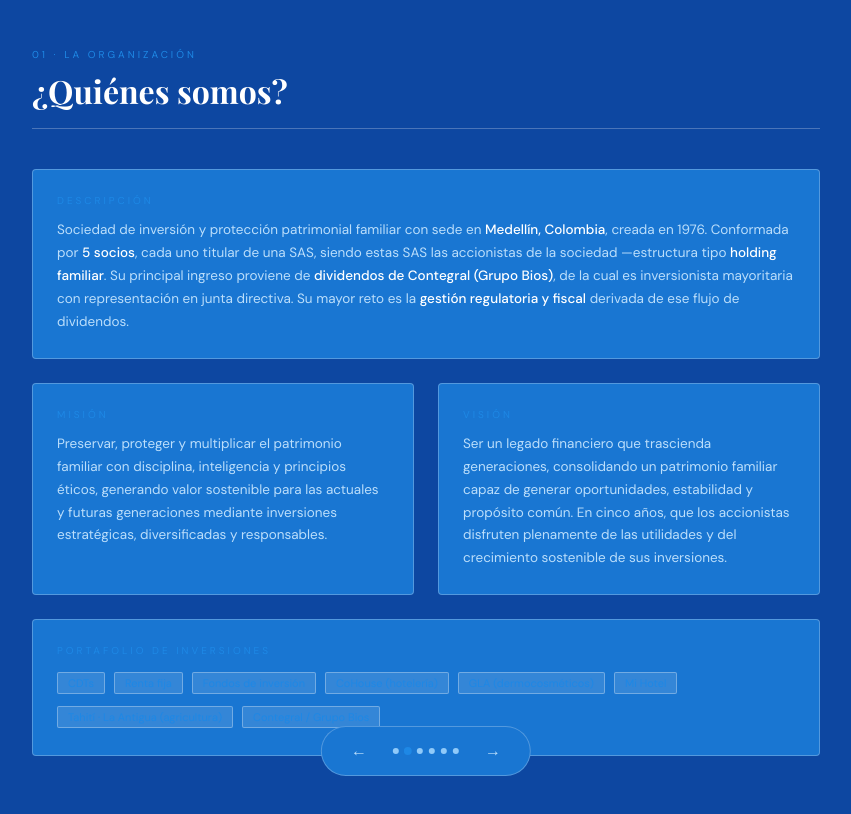
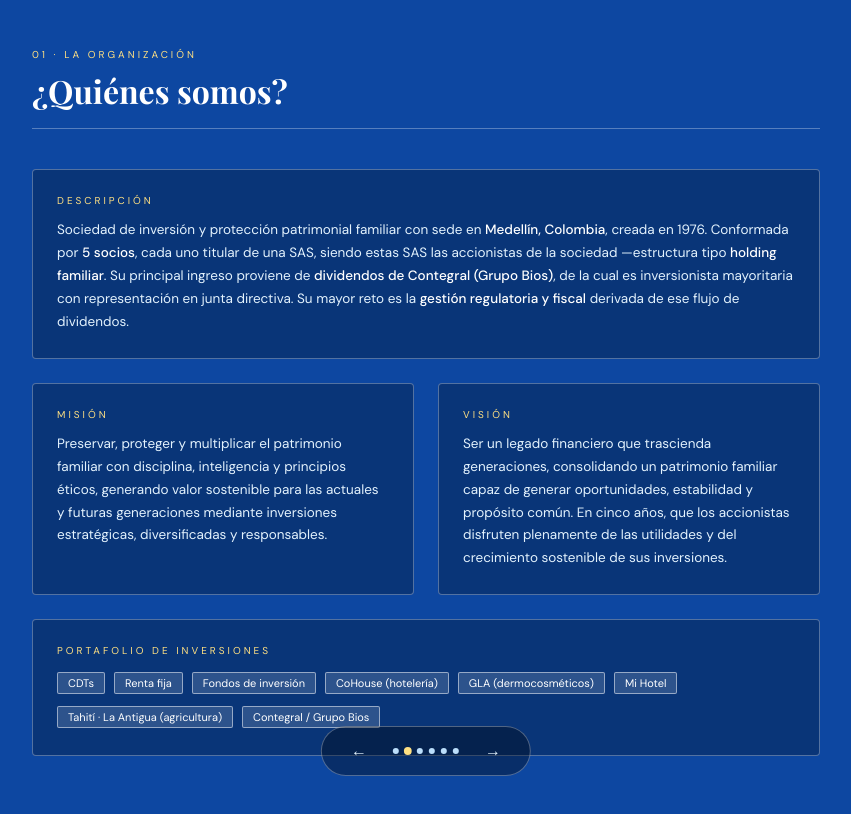
Before and after one commit to javiertb416-lang/inversiones-mesa, a plain HTML site: page index.html in a window 1280 px wide. Both pictures are taken after a click on the button 622 px from the left and 750 px from the top of the page. Shown: the whole page, without its empty margins (214-1065 px from the left). Drawn offline with nearby package versions, Linux system fonts and the light colour scheme.

Commit message:
Corregir contrastes: texto blanco y amarillo sobre fondo azul

```diff
--- a/index.html
+++ b/index.html
@@ -9,21 +9,21 @@
   *, *::before, *::after { box-sizing: border-box; margin: 0; padding: 0; }
 
   :root {
-    --gold: #1565C0;
-    --gold-light: #1E88E5;
-    --gold-pale: #E3F2FD;
+    --gold: #FFFFFF;
+    --gold-light: #FFE082;
+    --gold-pale: #FFF9C4;
     --dark: #0D47A1;
     --dark-2: #1565C0;
     --dark-3: #1976D2;
     --dark-4: #1E88E5;
     --text-primary: #FFFFFF;
-    --text-secondary: #BBDEFB;
-    --text-muted: #90CAF9;
-    --accent-int: #00897B;
+    --text-secondary: #E3F2FD;
+    --text-muted: #BBDEFB;
+    --accent-int: #00BFA5;
     --accent-int-light: #B2DFDB;
-    --accent-ext: #E53935;
+    --accent-ext: #FF5252;
     --accent-ext-light: #FFCDD2;
-    --border: rgba(255,255,255,0.25);
+    --border: rgba(255,255,255,0.3);
     --serif: 'Playfair Display', Georgia, serif;
     --sans: 'DM Sans', sans-serif;
   }
@@ -70,7 +70,7 @@
     justify-content: center;
     align-items: flex-start;
     position: relative;
-    border-left: 2px solid var(--gold);
+    border-left: 2px solid #FFE082;
     padding-left: 3rem;
     margin-left: 1rem;
   }
@@ -120,7 +120,7 @@
     font-family: var(--serif);
     font-size: 8rem;
     font-weight: 700;
-    color: rgba(255,255,255,0.06);
+    color: rgba(255,255,255,0.08);
     line-height: 1;
     user-select: none;
   }
@@ -129,7 +129,7 @@
   .slide-header {
     margin-bottom: 2.5rem;
     padding-bottom: 1rem;
-    border-bottom: 1px solid var(--border);
+    border-bottom: 1px solid rgba(255,255,255,0.3);
   }
   .slide-number {
     font-size: 10px;
@@ -153,8 +153,8 @@
     flex: 1;
   }
   .org-card {
-    background: var(--dark-3);
-    border: 1px solid var(--border);
+    background: rgba(0,0,0,0.25);
+    border: 1px solid rgba(255,255,255,0.3);
     border-radius: 4px;
     padding: 1.5rem;
   }
@@ -174,9 +174,9 @@
   .org-card-text strong { color: var(--text-primary); font-weight: 500; }
   .org-pill {
     display: inline-block;
-    background: rgba(255,255,255,0.12);
-    border: 1px solid rgba(255,255,255,0.3);
-    color: var(--gold-light);
+    background: rgba(255,255,255,0.15);
+    border: 1px solid rgba(255,255,255,0.5);
+    color: #FFFFFF;
     font-size: 11px;
     padding: 3px 10px;
     border-radius: 2px;
@@ -194,7 +194,7 @@
     border-radius: 4px;
     padding: 1.25rem;
     border-left: 3px solid;
-    background: var(--dark-3);
+    background: rgba(0,0,0,0.25);
   }
   .stk-card.interno { border-color: var(--accent-int); }
   .stk-card.externo { border-color: var(--accent-ext); }
@@ -273,7 +273,7 @@
     align-items: center;
     justify-content: center;
     text-align: center;
-    background: var(--dark-2);
+    background: rgba(0,0,0,0.4);
     position: relative;
     z-index: 2;
   }
@@ -375,7 +375,7 @@
   }
   .ae-triada span { color: var(--gold-light); }
   .ae-card {
-    background: var(--dark-3); border: 1px solid rgba(255,255,255,0.2);
+    background: rgba(0,0,0,0.3); border: 1px solid rgba(255,255,255,0.3);
     border-radius: 4px; padding: 0.75rem 0.85rem;
     position: relative; overflow: hidden;
   }
@@ -425,8 +425,8 @@
     display: flex;
     align-items: center;
     gap: 1rem;
-    background: var(--dark-3);
-    border: 1px solid var(--border);
+    background: rgba(0,0,0,0.35);
+    border: 1px solid rgba(255,255,255,0.3);
     border-radius: 50px;
     padding: 0.6rem 1.2rem;
     z-index: 100;
@@ -442,7 +442,7 @@
     transition: background 0.2s, color 0.2s;
     font-family: var(--sans);
   }
-  .nav-btn:hover { background: rgba(255,255,255,0.1); color: var(--gold-light); }
+  .nav-btn:hover { background: rgba(255,255,255,0.15); color: #FFE082; }
   .nav-btn:disabled { opacity: 0.3; cursor: default; }
   .nav-dots { display: flex; gap: 6px; align-items: center; }
   .nav-dot {
@@ -452,7 +452,7 @@
     transition: background 0.2s, transform 0.2s;
     border: none;
   }
-  .nav-dot.active { background: var(--gold-light); transform: scale(1.3); }
+  .nav-dot.active { background: #FFE082; transform: scale(1.3); }
 
   .tag-row { display: flex; flex-wrap: wrap; gap: 6px; margin-top: 0.75rem; }
 </style>
```
